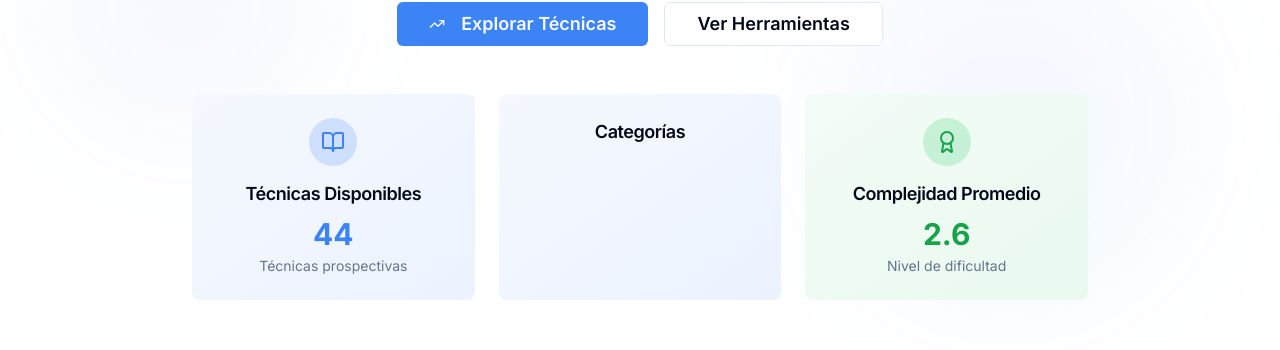
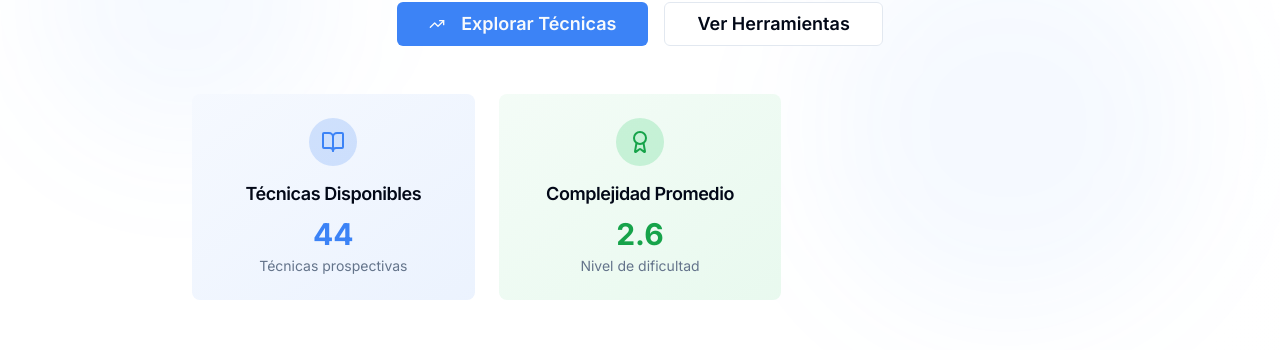
Before and after one commit to Plataforma-Prospectiva/foresight-hub-navigator-45, a React (Vite) app: page / in a window 1280 px wide. Shown: the part 303-653 px from the top of the page. Built offline with nearby package versions, Linux system fonts and the light colour scheme; no server answers; the database is empty.

Commit message:
Delete element
Delete the selected element from the page.

```diff
--- a/src/pages/Index.tsx
+++ b/src/pages/Index.tsx
@@ -105,11 +105,6 @@ const IndexContent = () => {
                   <p className="text-sm text-muted-foreground">Técnicas prospectivas</p>
                 </CardContent>
               </Card>
-              <Card className="hover-lift shadow-elegant border-0 bg-gradient-to-br from-blue-500/5 to-blue-500/10">
-                 <CardHeader className="text-center pb-2">
-                   <CardTitle className="text-lg font-semibold text-foreground">Categorías</CardTitle>
-                 </CardHeader>
-              </Card>
 
               <Card className="hover-lift shadow-elegant border-0 bg-gradient-to-br from-green-500/5 to-green-500/10">
                 <CardHeader className="text-center pb-2">
```
